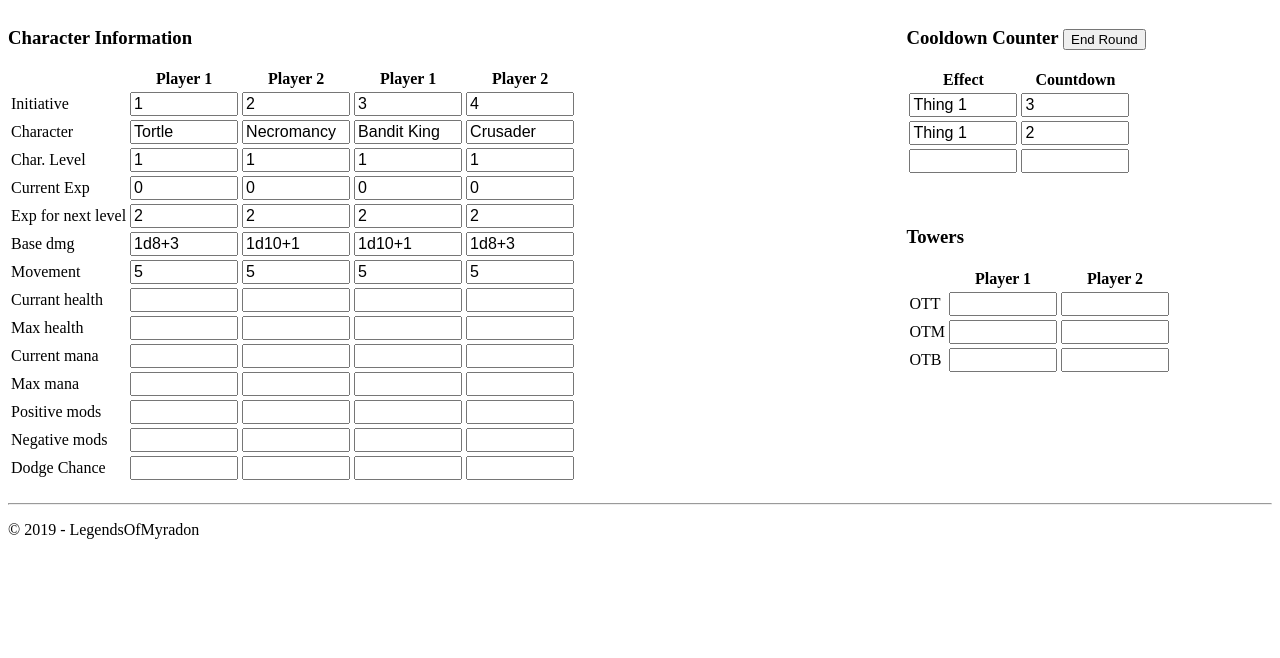
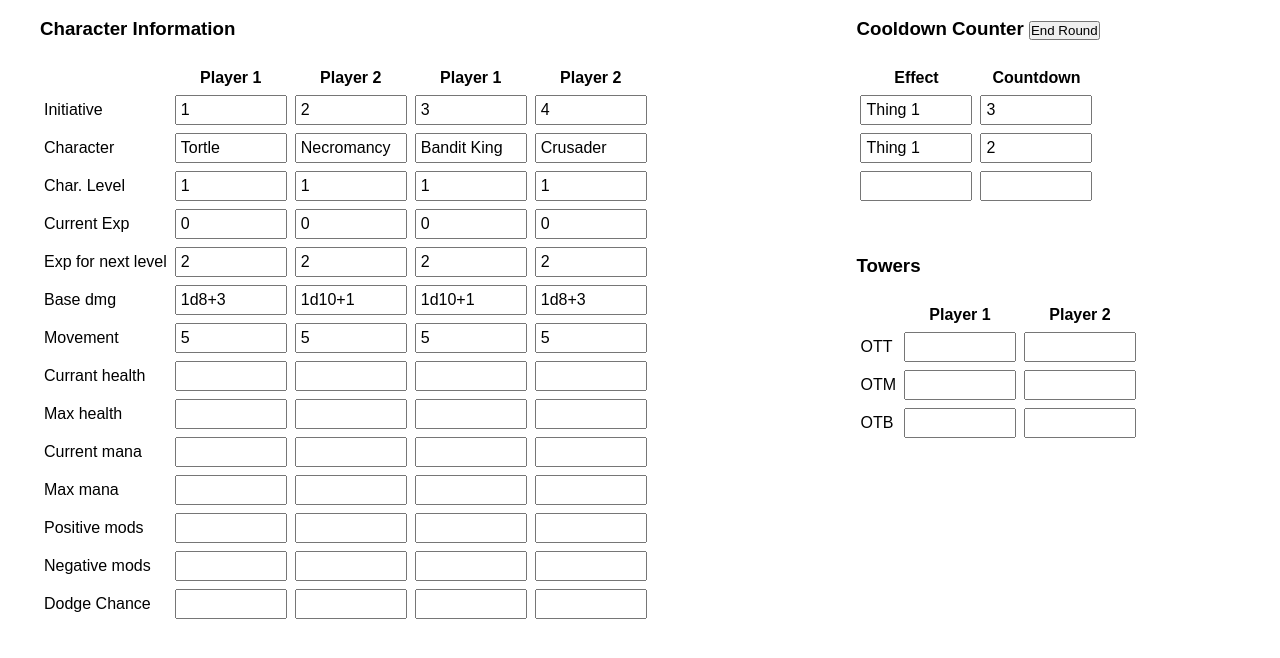
Before and after one commit to GrahamPeel/MyrLegends, a plain HTML site: page GameSheet.htm in a window 1280 px wide. Drawn offline with nearby package versions, Linux system fonts and the light colour scheme.

Commit message:
Tweaking styles

```diff
--- a/GameSheet.htm
+++ b/GameSheet.htm
@@ -4,20 +4,7 @@
     <meta charset="utf-8" />
     <meta name="viewport" content="width=device-width, initial-scale=1.0" />
     <title>CharacterSheet - LegendsOfMyradon</title>
-    <link rel="stylesheet" href="/css/site.css" />
-
-    <style type="text/css">
-        input {
-            font-size: 16px;
-            width: 100px;
-        }
-
-        #charsheetWrapper {
-            overflow: hidden;
-            margin: 0 0 20px 0;
-        }
-    </style>
-
+    <link rel="stylesheet" href="/css/main.css" />
     <script src="https://ajax.aspnetcdn.com/ajax/jquery/jquery-3.3.1.min.js" crossorigin="anonymous" integrity="sha384-tsQFqpEReu7ZLhBV2VZlAu7zcOV+rXbYlF2cqB8txI/8aZajjp4Bqd+V6D5IgvKT"></script>
     <script type="text/javascript" src="https://cdnjs.cloudflare.com/ajax/libs/handlebars.js/4.0.12/handlebars.min.js"></script>
 
@@ -51,10 +38,9 @@
 </head>
 <body>
 
+    <div class="mainPageWrapper">
 
-    <div class="container body-content">
-
-        <div id="charsheetWrapper">
+        <div id="charsheetWrapper" class="">
 
             <div style="float: right; margin: 0 100px 0 0;">
                 <h3>Cooldown Counter <button onclick="EndRound(); return false;">End Round</button></h3>
@@ -224,14 +210,8 @@
             </table>
 
         </div>
-        <hr />
-        <footer>
-            <p>&copy; 2019 - LegendsOfMyradon</p>
-        </footer>
+
     </div>
-
-
-
 
 </body>
 </html>
--- /dev/null
+++ b/css/main.css
@@ -0,0 +1,32 @@
+* {
+    margin: 0;
+    padding: 0;
+    font-family: sans-serif;
+}
+
+table {
+    border-collapse: collapse;
+}
+
+td, th {
+    padding: 4px;
+}
+
+h3 {
+    margin: 0 0 25px 0;
+}
+
+.mainPageWrapper {
+    margin: 18px auto;
+    max-width: 1200px;
+}
+
+input {
+    font-size: 16px;
+    width: 100px;
+    padding: 4px;
+}
+
+#charsheetWrapper {
+    overflow: hidden;
+}
```
